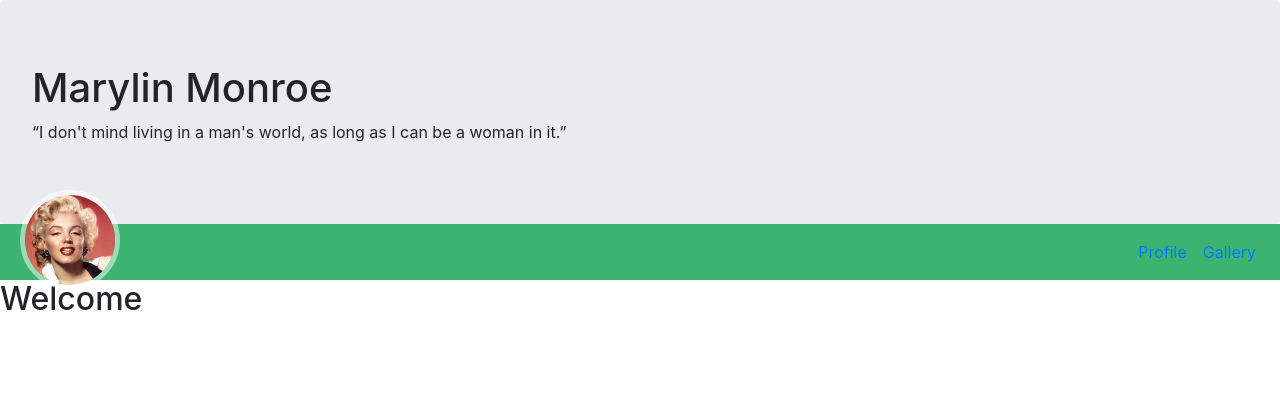
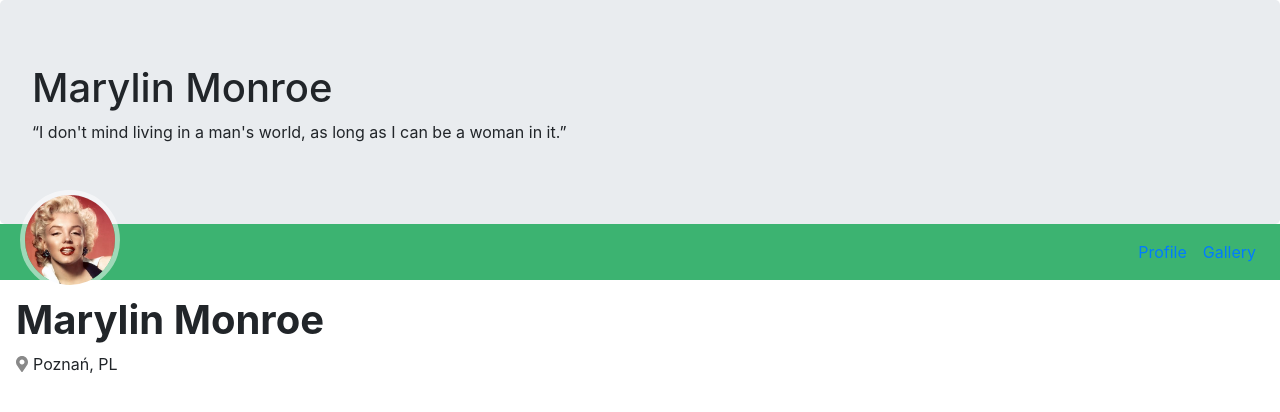
Before and after one commit to mijakasia/MarylinApp, a React app: page / in a window 1280 px wide. Shown: the top 412 px of the page. Built offline with nearby package versions, Linux system fonts and the light colour scheme.

Commit message:
profile header

```diff
--- a/package.json
+++ b/package.json
@@ -4,6 +4,9 @@
   "private": true,
   "dependencies": {
     "@babel/core": "7.4.3",
+    "@fortawesome/fontawesome-svg-core": "^1.2.19",
+    "@fortawesome/free-solid-svg-icons": "^5.9.0",
+    "@fortawesome/react-fontawesome": "^0.1.4",
     "@reach/router": "^1.2.1",
     "@svgr/webpack": "4.1.0",
     "@typescript-eslint/eslint-plugin": "1.6.0",
--- a/src/App.jsx
+++ b/src/App.jsx
@@ -1,5 +1,6 @@
 import React from 'react';
 import App from './App.jsx';
+import Profile from './components/Profile.jsx';
 import { Router, Link, Redirect } from "@reach/router";
 
 import MenuTop from './MenuTop.jsx';
@@ -16,12 +17,6 @@ import './App.scss';
     </div>
   );
 
-  const Profile = () => (
-    <div>
-      <h2>Welcome</h2>
-    </div>
-  );
-
   const Gallery = () => (
     <div>
       <h2>Dashboard</h2>
--- a/src/App.scss
+++ b/src/App.scss
@@ -2,3 +2,4 @@
 
 @import './styles/jumbotron.scss';
 @import './styles/navbar.scss';
+@import './styles/profile.scss';
--- /dev/null
+++ b/src/components/Profile.jsx
@@ -0,0 +1,13 @@
+import React from 'react';
+import MapMarker from './icons/mapMarker.jsx';
+
+const Profile = () => (
+  <main className="profile">
+    <header className="profile__profile-header profile-header">
+      <h1 className="profile-header__main-tag">Marylin Monroe</h1>
+      <p className="profile-header__location location"><span className="location__marker"><MapMarker/></span>Poznań, PL</p>
+    </header>
+  </main>
+);
+
+export default Profile
--- /dev/null
+++ b/src/components/icons/mapMarker.jsx
@@ -0,0 +1,9 @@
+import React from 'react';
+import { FontAwesomeIcon } from '@fortawesome/react-fontawesome'
+import { faMapMarkerAlt } from '@fortawesome/free-solid-svg-icons'
+
+const mapMarker = () => (
+  <FontAwesomeIcon icon={faMapMarkerAlt} />
+);
+
+export default mapMarker
--- /dev/null
+++ b/src/styles/profile.scss
@@ -0,0 +1,20 @@
+.profile {
+  &__profile-header {
+    box-sizing: border-box;
+    padding: 1em;
+    .profile-header {
+      &__main-tag {
+        font-weight: bold;
+      }
+
+      &__location {
+        .location {
+          &__marker {
+            color: $grey;
+            margin-right: 5px;
+          }
+        }
+      }
+    }
+  }
+}
--- a/src/styles/variables.scss
+++ b/src/styles/variables.scss
@@ -2,3 +2,4 @@
 
 $green: #3CB371;
 $transparent-white: rgba(255,255,255,.5);
+$grey: #898989;
```
Also changed, not shown: 1 other file (tests, documents, lock files or other folders).
